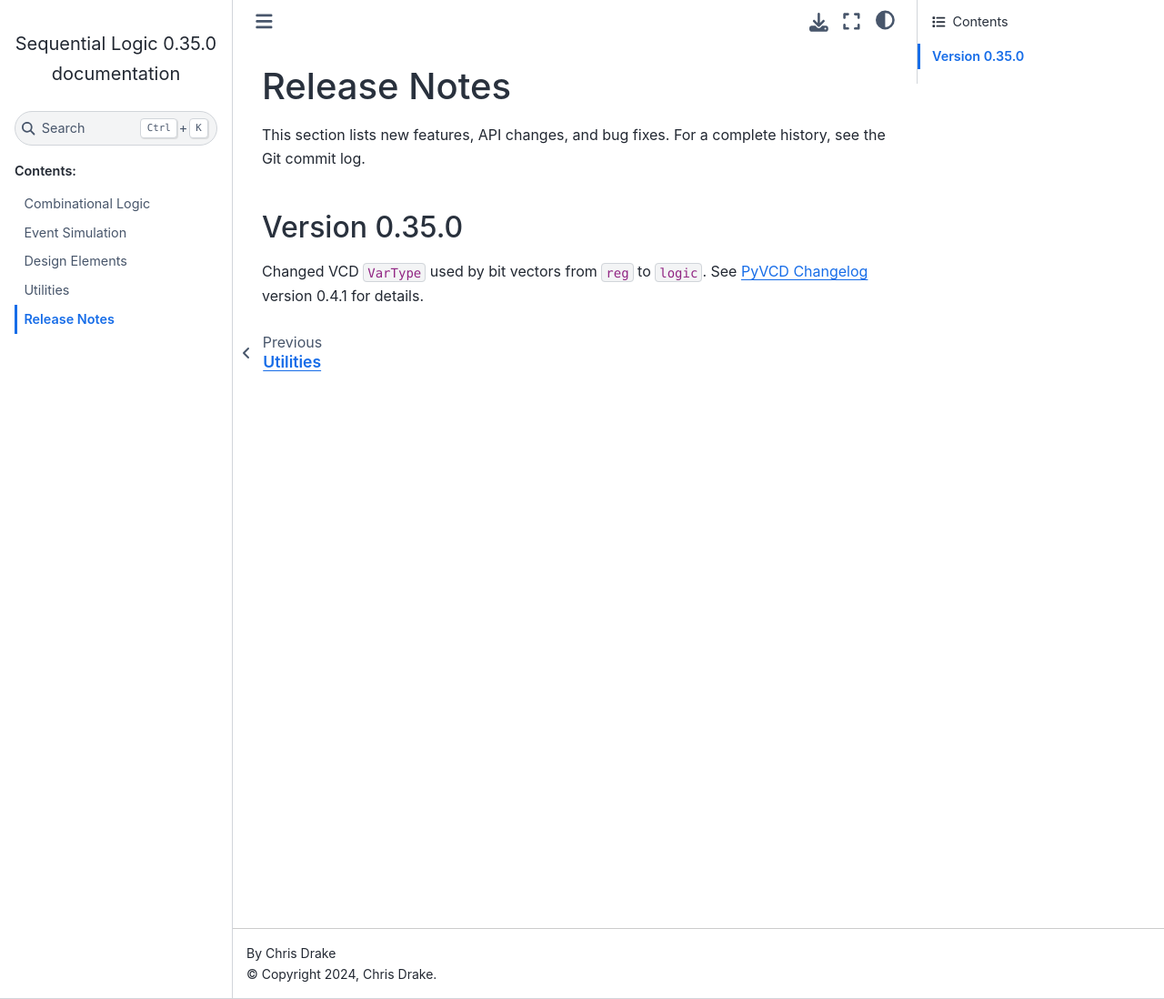
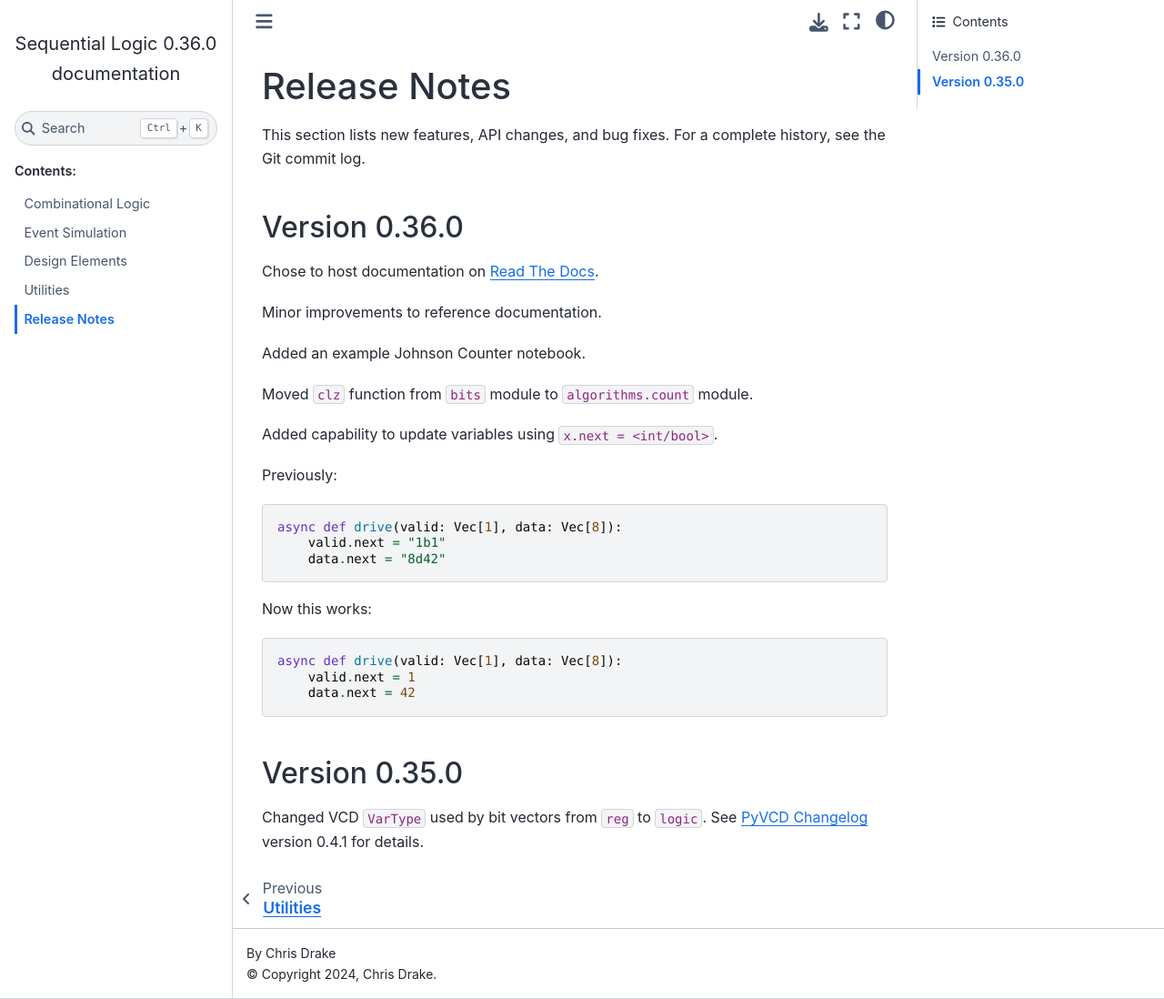
Before and after one commit to cjdrake/seqlogic, a Sphinx documentation site: the page built from doc/source/release_notes.rst, in a window 1280 px wide and 1098 px high. Shown: the whole window at 91% size. Built offline with Sphinx 7.4.7 and the Sphinx Book theme 1.1.4, drawn with Linux system fonts in a browser that asks for light colours.

Commit message:
Release 0.36.0

```diff
--- a/doc/source/release_notes.rst
+++ b/doc/source/release_notes.rst
@@ -4,6 +4,31 @@
 
 This section lists new features, API changes, and bug fixes.
 For a complete history, see the Git commit log.
+
+Version 0.36.0
+==============
+
+Chose to host documentation on `Read The Docs <https://rtfd.org>`_.
+
+Minor improvements to reference documentation.
+
+Added an example Johnson Counter notebook.
+
+Moved ``clz`` function from ``bits`` module to ``algorithms.count`` module.
+
+Added capability to update variables using ``x.next = <int/bool>``.
+
+Previously::
+
+    async def drive(valid: Vec[1], data: Vec[8]):
+        valid.next = "1b1"
+        data.next = "8d42"
+
+Now this works::
+
+    async def drive(valid: Vec[1], data: Vec[8]):
+        valid.next = 1
+        data.next = 42
 
 Version 0.35.0
 ==============
--- a/pyproject.toml
+++ b/pyproject.toml
@@ -1,6 +1,6 @@
 [project]
 name = "seqlogic"
-version = "0.35.0"
+version = "0.36.0"
 description = "Sequential Logic"
 readme = "README.md"
 
```
